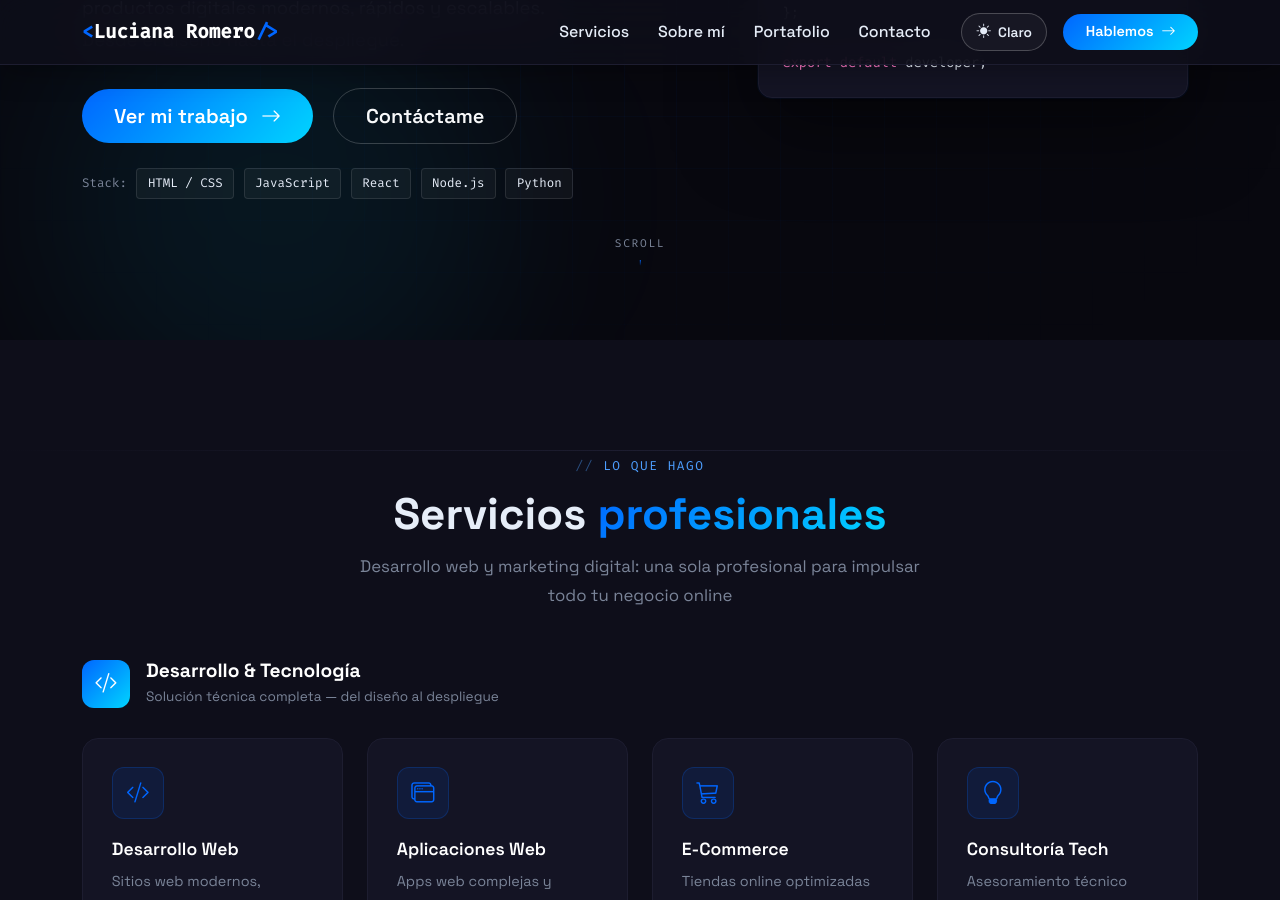
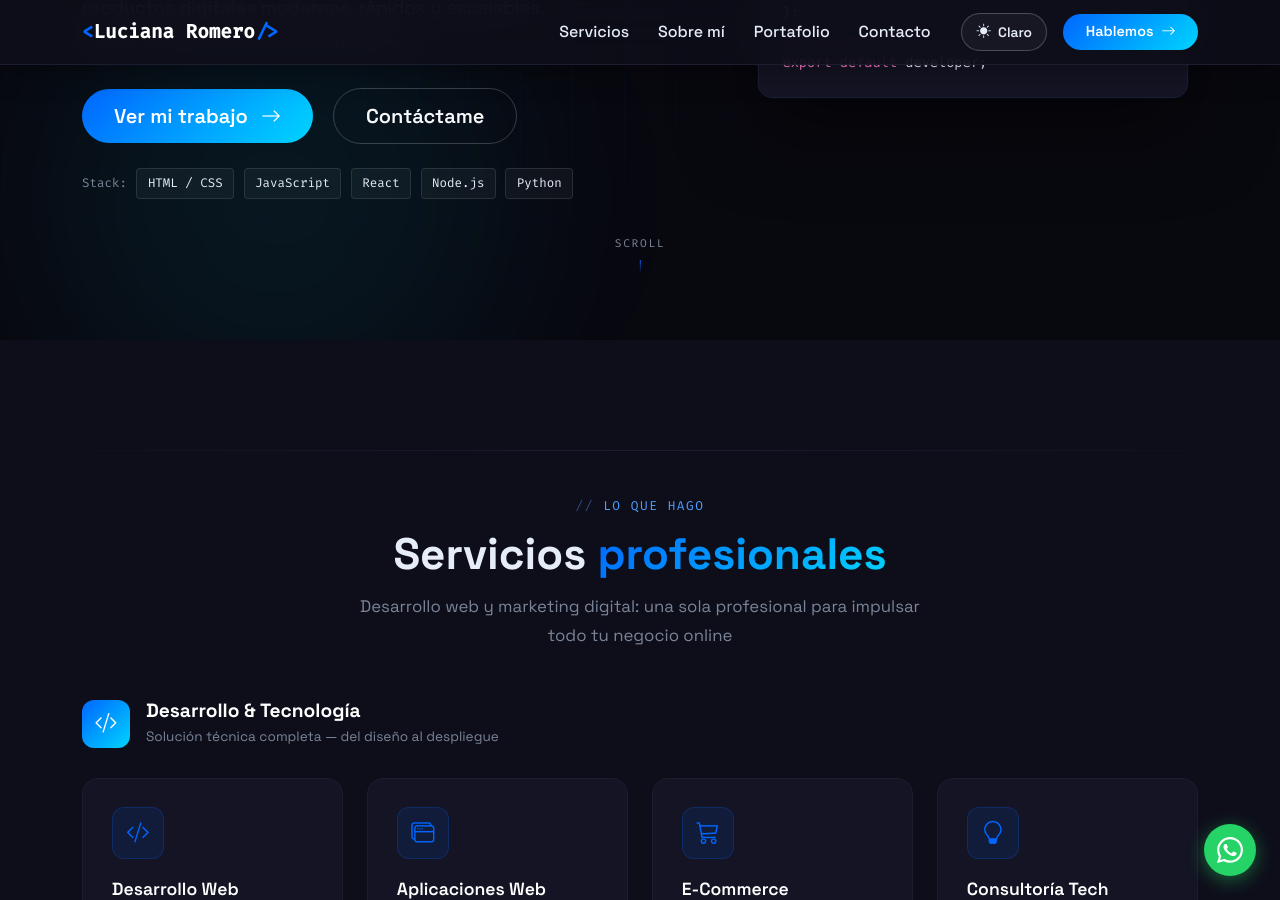
Before and after one commit to luciromero/luciromero.github.io, a Jekyll site: the page built from index.html, in a window 1280 px wide and 900 px high, scrolled down 560 px. Built offline with Jekyll 4.4.1, drawn with Linux system fonts in a browser that asks for light colours.

Commit message:
boton de whatsapp añadido

```diff
--- a/_config.yml
+++ b/_config.yml
@@ -28,6 +28,7 @@
   github: "luciromero"
   linkedin: "luciromero"
   # twitter: "luciromero"
+  whatsapp: "5491100000000"  # Reemplazar con el número real (código país + número, sin + ni espacios)
 
 # Servicios Web
 services_web:
--- a/_layouts/default.html
+++ b/_layouts/default.html
@@ -13,6 +13,13 @@
 
   {% include footer.html %}
 
+  <!-- WhatsApp floating button -->
+  {% if site.social.whatsapp %}
+  <a href="https://wa.me/{{ site.social.whatsapp }}" class="whatsapp-fab" target="_blank" rel="noopener noreferrer" aria-label="Contactar por WhatsApp">
+    <svg xmlns="http://www.w3.org/2000/svg" viewBox="0 0 24 24" fill="currentColor" width="26" height="26" aria-hidden="true"><path d="M17.472 14.382c-.297-.149-1.758-.867-2.03-.967-.273-.099-.471-.148-.67.15-.197.297-.767.966-.94 1.164-.173.199-.347.223-.644.075-.297-.15-1.255-.463-2.39-1.475-.883-.788-1.48-1.761-1.653-2.059-.173-.297-.018-.458.13-.606.134-.133.298-.347.446-.52.149-.174.198-.298.298-.497.099-.198.05-.371-.025-.52-.075-.149-.669-1.612-.916-2.207-.242-.579-.487-.5-.669-.51-.173-.008-.371-.01-.57-.01-.198 0-.52.074-.792.372-.272.297-1.04 1.016-1.04 2.479 0 1.462 1.065 2.875 1.213 3.074.149.198 2.096 3.2 5.077 4.487.709.306 1.262.489 1.694.625.712.227 1.36.195 1.871.118.571-.085 1.758-.719 2.006-1.413.248-.694.248-1.289.173-1.413-.074-.124-.272-.198-.57-.347m-5.421 7.403h-.004a9.87 9.87 0 0 1-5.031-1.378l-.361-.214-3.741.982.998-3.648-.235-.374a9.86 9.86 0 0 1-1.51-5.26c.001-5.45 4.436-9.884 9.888-9.884 2.64 0 5.122 1.03 6.988 2.898a9.825 9.825 0 0 1 2.893 6.994c-.003 5.45-4.437 9.884-9.885 9.884m8.413-18.297A11.815 11.815 0 0 0 12.05 0C5.495 0 .16 5.335.157 11.892c0 2.096.547 4.142 1.588 5.945L.057 24l6.305-1.654a11.882 11.882 0 0 0 5.683 1.448h.005c6.554 0 11.89-5.335 11.893-11.893a11.821 11.821 0 0 0-3.48-8.413Z"/></svg>
+  </a>
+  {% endif %}
+
   <!-- Bootstrap JS Bundle -->
   <script src="https://cdn.jsdelivr.net/npm/bootstrap@5.3.3/dist/js/bootstrap.bundle.min.js" integrity="sha384-YvpcrYf0tY3lHB60NNkmXc5s9fDVZLESaAA55NDzOxhy9GkcIdslK1eN7N6jIeHz" crossorigin="anonymous"></script>
   <!-- AOS – Animate On Scroll -->
--- a/_sass/_custom.scss
+++ b/_sass/_custom.scss
@@ -409,6 +409,7 @@
     content: '';
     display: block;
     height: 1px;
+    margin-bottom: 2.5rem;
     background: linear-gradient(90deg, transparent, $c-black-4 50%, transparent);
   }
 }
@@ -1293,6 +1294,7 @@
     content: '';
     display: block;
     height: 1px;
+    margin-bottom: 2.5rem;
     background: linear-gradient(90deg, transparent, $c-black-4 50%, transparent);
   }
 }
@@ -2086,3 +2088,28 @@
 
   .site-footer .footer-nav { justify-content: flex-start; margin-top: .75rem; }
 }
+
+// ─── WHATSAPP FLOATING BUTTON ──────────────────────────────────────────────
+.whatsapp-fab {
+  position: fixed;
+  bottom: 1.5rem;
+  right: 1.5rem;
+  z-index: 1050;
+  display: flex;
+  align-items: center;
+  justify-content: center;
+  width: 52px;
+  height: 52px;
+  border-radius: 50%;
+  background: #25d366;
+  color: #fff;
+  box-shadow: 0 4px 18px rgba(37, 211, 102, .45);
+  transition: transform .2s ease, box-shadow .2s ease;
+  text-decoration: none;
+
+  &:hover, &:focus-visible {
+    transform: scale(1.1);
+    box-shadow: 0 6px 24px rgba(37, 211, 102, .65);
+    color: #fff;
+  }
+}
```
